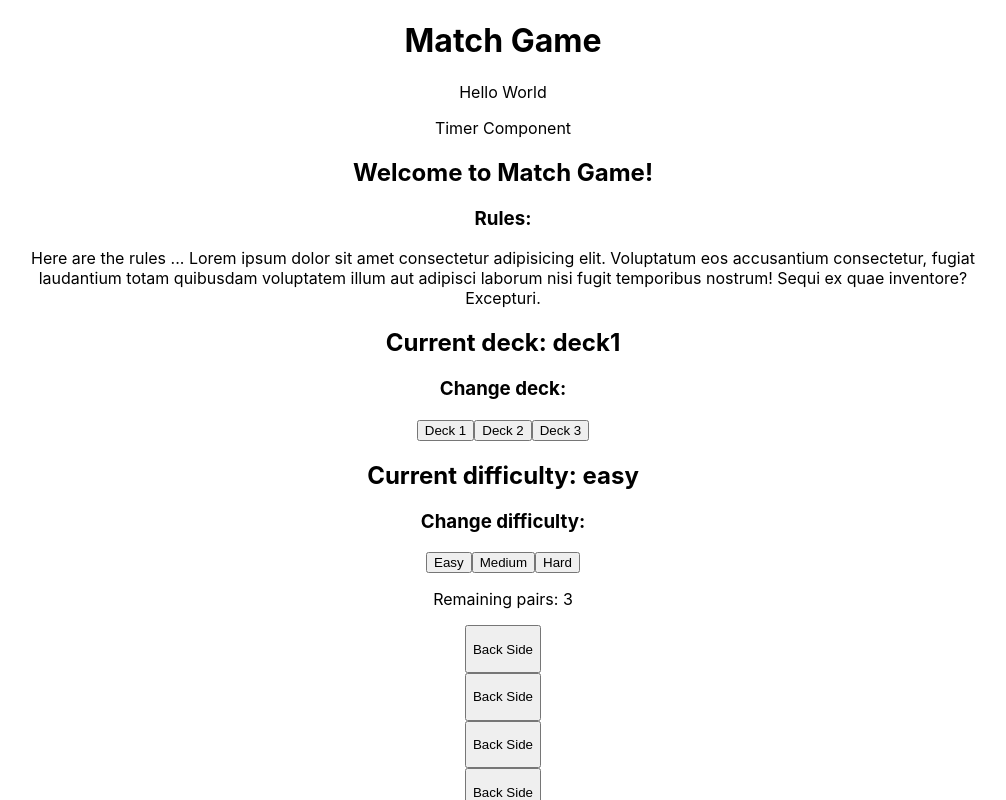
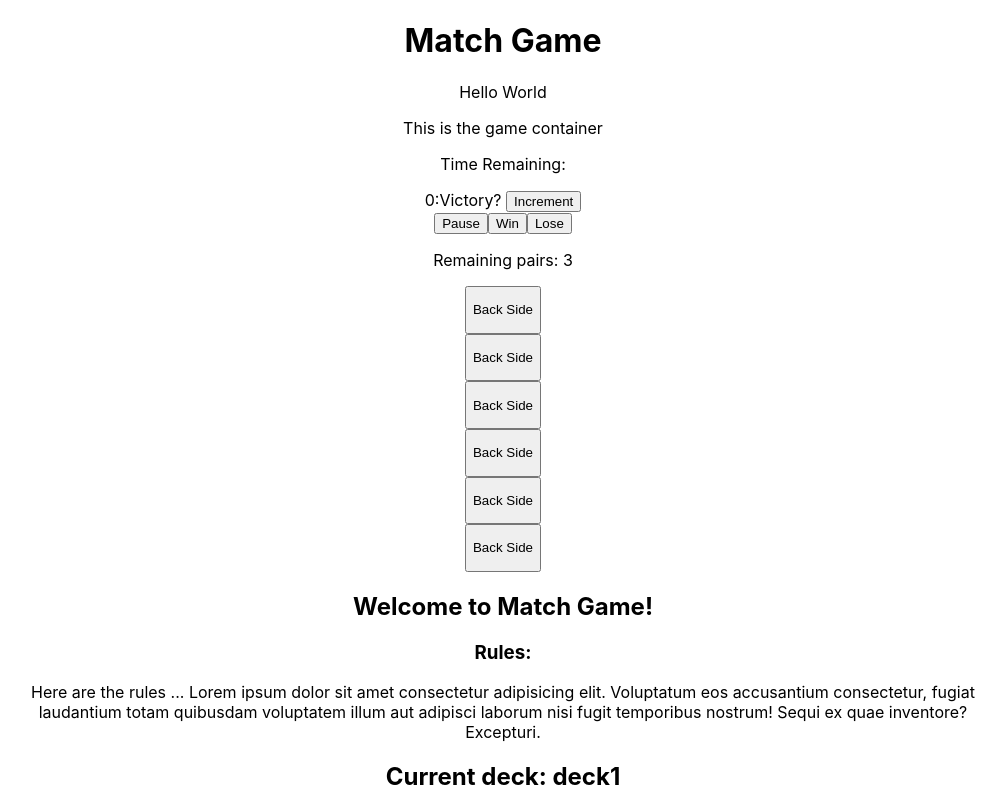
Before and after one commit to sjlowchappell/match-game, a React (Create React App) app: page / in a window 1280 px wide. Shown: the top 800 px of the page, without its empty margins (137-1143 px from the left). Built offline with nearby package versions, Linux system fonts and the light colour scheme.

Commit message:
made lots of updates

```diff
--- a/src/App.tsx
+++ b/src/App.tsx
@@ -1,18 +1,17 @@
 import React from 'react';
 import Layout from './components/layout';
-import CardGallery from './components/cardGallery';
 import Modal from './components/modal';
-import Timer from './components/timer';
 import './App.css';
+import Game from './components/game';
 
 function App() {
 	return (
 		<div className="App">
 			<Layout>
 				<p>Hello World</p>
-				<Timer />
+				<Game />
+
 				<Modal />
-				<CardGallery />
 			</Layout>
 		</div>
 	);
--- /dev/null
+++ b/src/components/game.tsx
@@ -0,0 +1,37 @@
+import React, { FC } from 'react';
+import { connect } from 'react-redux';
+import CardGallery from './cardGallery';
+import Timer from './timer';
+import { startGame, pauseGame, endGame } from '../redux/actions';
+
+interface GameProps {
+	startGame: any;
+	pauseGame: any;
+	endGame: any;
+}
+
+const Game: FC<GameProps> = ({ startGame, pauseGame, endGame }) => {
+	// console.log(startGame);
+	return (
+		<div>
+			<p>This is the game container</p>
+			{/* Timer Component */}
+			<Timer />
+			{/* Pause buttons */}
+			{/* When clicking pause, it should bring up the modal */}
+			<button onClick={pauseGame}>Pause</button>
+			<button onClick={() => endGame(true)}>Win</button>
+			<button onClick={() => endGame(false)}>Lose</button>
+			{/* Card Gallery Component */}
+			<CardGallery />
+		</div>
+	);
+};
+
+const mapDispatchToProps = {
+	startGame,
+	pauseGame,
+	endGame,
+};
+
+export default connect(null, mapDispatchToProps)(Game);
--- a/src/components/modal.tsx
+++ b/src/components/modal.tsx
@@ -1,10 +1,11 @@
 import React, { FC } from 'react';
 import { connect } from 'react-redux';
-import { chooseDifficulty, chooseDeck } from '../redux/actions';
+import { chooseDifficulty, chooseDeck, startGame } from '../redux/actions';
 
 interface ModalProps {
 	chooseDeck: any;
 	chooseDifficulty: any;
+	startGame: any;
 	state: any;
 	// state: {
 	// 	cards: {
@@ -17,7 +18,7 @@ interface ModalProps {
 	// };
 }
 
-const Modal: FC<ModalProps> = ({ chooseDeck, chooseDifficulty, state }) => {
+const Modal: FC<ModalProps> = ({ chooseDeck, chooseDifficulty, startGame, state }) => {
 	return (
 		<div>
 			<h2>Welcome to Match Game!</h2>
@@ -41,6 +42,9 @@ const Modal: FC<ModalProps> = ({ chooseDeck, chooseDifficulty, state }) => {
 				<button onClick={() => chooseDifficulty('medium')}>Medium</button>
 				<button onClick={() => chooseDifficulty('hard')}>Hard</button>
 			</div>
+
+			{/* Play button should start the game */}
+			<button onClick={startGame}>Play</button>
 		</div>
 	);
 };
@@ -48,10 +52,11 @@ const Modal: FC<ModalProps> = ({ chooseDeck, chooseDifficulty, state }) => {
 const mapDispatchToProps = {
 	chooseDifficulty,
 	chooseDeck,
+	startGame,
 };
 
 const mapStateToProps = (state: ModalProps) => {
-	console.log(state);
+	// console.log(state);
 	return { state };
 };
 
--- a/src/components/timer.tsx
+++ b/src/components/timer.tsx
@@ -1,7 +1,73 @@
 import React, { FC } from 'react';
+import { endGame, incrementTimer } from '../redux/actions';
+import { connect } from 'react-redux';
 
-const Timer: FC = () => {
-	return <p>Timer Component</p>;
+interface TimerProps {
+	// timerVal: number;
+	// remainingPairs: number;
+	// playing: boolean;
+	endGame: any;
+	incrementTimer: any;
+	state: any;
+}
+
+const Timer: FC<TimerProps> = ({ state, incrementTimer }) => {
+	const timerVal = state.game.timer;
+	const remainingPairs = state.cards.remainingPairs;
+	const playing = state.game.playing;
+	const victory = state.game.victory;
+	let seconds = 0;
+
+	// let myTimer;
+
+	// const timer = setInterval(() => {
+	// 	console.log(timerVal);
+	// 	incrementTimer();
+	// }, 1000);
+
+	// if (playing) {
+	// 	const myTimer = setInterval(() => {
+	// 		console.log(`Outer playing: ${playing}`);
+	// 		console.log(`Inner Playing ${playing}`);
+	// 		if (!playing) {
+	// 			console.log('timer stopped!');
+	// 			clearInterval(myTimer);
+	// 		}
+	// 	}, 1000);
+	// 	// myTimer = setInterval(() => {
+	// 	// 	console.log(`Playing for ${seconds} seconds`);
+	// 	// 	seconds++;
+	// 	// }, 1000);
+	// }
+	// while (playing) {
+	// 	// 	if (timerVal >= 0 && remainingPairs === 0) {
+	// 	// 		endGame(true);
+	// 	// 	} else if (timerVal <= 0) {
+	// 	// 		endGame(false);
+	// 	// 	} else {
+
+	// 	// 	}
+	// }
+	return (
+		<div>
+			<p>Time Remaining:</p>
+			<span>0:{timerVal}</span>
+			<span>Victory? {victory}</span>
+			<button onClick={() => incrementTimer()}>Increment</button>
+		</div>
+	);
 };
 
-export default Timer;
+// export default Timer;
+
+const mapDispatchToProps = {
+	endGame,
+	incrementTimer,
+};
+
+const mapStateToProps = (state: any) => {
+	console.log(state);
+	return { state };
+};
+
+export default connect(mapStateToProps, mapDispatchToProps)(Timer);
--- a/src/redux/actionTypes.js
+++ b/src/redux/actionTypes.js
@@ -2,3 +2,9 @@ export const FLIP_CARD = 'FLIP_CARD';
 export const COMPARE_CARD = 'COMPARE_CARD';
 export const CHOOSE_DECK = 'CHOOSE_DECK';
 export const CHOOSE_DIFFICULTY = 'CHOOSE_DIFFICULTY';
+export const START_TIMER = 'START_TIMER';
+export const INCREMENT_TIMER = 'INCREMENT_TIMER';
+export const STOP_TIMER = 'STOP_TIMER';
+export const START_GAME = 'START_GAME';
+export const PAUSE_GAME = 'PAUSE_GAME';
+export const END_GAME = 'END_GAME';
--- a/src/redux/actions.js
+++ b/src/redux/actions.js
@@ -1,4 +1,15 @@
-import { FLIP_CARD, COMPARE_CARD, CHOOSE_DECK, CHOOSE_DIFFICULTY } from './actionTypes';
+import {
+	FLIP_CARD,
+	COMPARE_CARD,
+	CHOOSE_DECK,
+	CHOOSE_DIFFICULTY,
+	START_GAME,
+	PAUSE_GAME,
+	END_GAME,
+	INCREMENT_TIMER,
+	START_TIMER,
+	STOP_TIMER,
+} from './actionTypes';
 
 export const flipCard = id => ({
 	type: FLIP_CARD,
@@ -18,3 +29,30 @@ export const chooseDifficulty = difficultyLevel => ({
 	type: CHOOSE_DIFFICULTY,
 	payload: { difficultyLevel },
 });
+
+export const startTimer = () => ({
+	type: START_TIMER,
+	payload: {
+		offset: Date.now(),
+		interval,
+	},
+});
+
+export const incrementTimer = () => ({
+	type: INCREMENT_TIMER,
+});
+
+export const stopTimer = () => ({
+	type: STOP_TIMER,
+});
+
+export const startGame = () => ({
+	type: START_GAME,
+});
+export const pauseGame = () => ({
+	type: PAUSE_GAME,
+});
+export const endGame = endType => ({
+	type: END_GAME,
+	payload: { endType },
+});
--- /dev/null
+++ b/src/redux/reducers/game.js
@@ -0,0 +1,33 @@
+import { START_GAME, PAUSE_GAME, END_GAME } from '../actionTypes.js';
+
+const initialState = {
+	playing: false,
+	victory: null,
+};
+
+export default function(state = initialState, action) {
+	console.log(action.type);
+	switch (action.type) {
+		case START_GAME: {
+			return {
+				...state,
+				playing: true,
+			};
+		}
+		case PAUSE_GAME: {
+			return {
+				...state,
+				playing: false,
+			};
+		}
+		case END_GAME: {
+			return {
+				...state,
+				playing: false,
+				victory: action.payload.endType,
+			};
+		}
+		default:
+			return state;
+	}
+}
--- a/src/redux/reducers/index.js
+++ b/src/redux/reducers/index.js
@@ -2,5 +2,7 @@ import { combineReducers } from 'redux';
 import cards from './cards';
 import decks from './decks';
 import difficulty from './difficulty.js';
+import game from './game.js';
+import timer from './timer.js';
 
-export default combineReducers({ cards, decks, difficulty });
+export default combineReducers({ cards, decks, difficulty, game, timer });
--- /dev/null
+++ b/src/redux/reducers/timer.js
@@ -0,0 +1,35 @@
+import { START_TIMER, INCREMENT_TIMER, STOP_TIMER } from '../actionTypes.js';
+
+const initialState = {
+	isOn: false,
+	time: 0,
+};
+
+export default function(state = initialState, action) {
+	console.log(action.type);
+	switch (action.type) {
+		case START_TIMER: {
+			return {
+				...state,
+				isOn: true,
+				offset: action.offset,
+				interval: action.interval,
+			};
+		}
+		case INCREMENT_TIMER: {
+			return {
+				...state,
+				time: state.time + (action.time - state.offset),
+				offset: action.time,
+			};
+		}
+		case STOP_TIMER: {
+			clearInterval(state.interval);
+			return {
+				...initialState,
+			};
+		}
+		default:
+			return state;
+	}
+}
```
